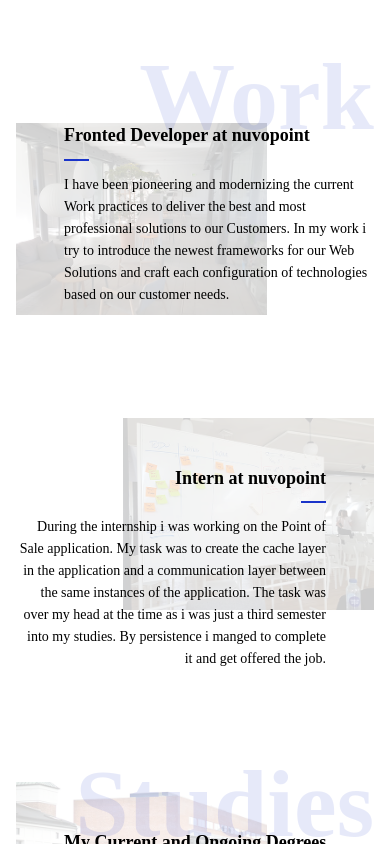
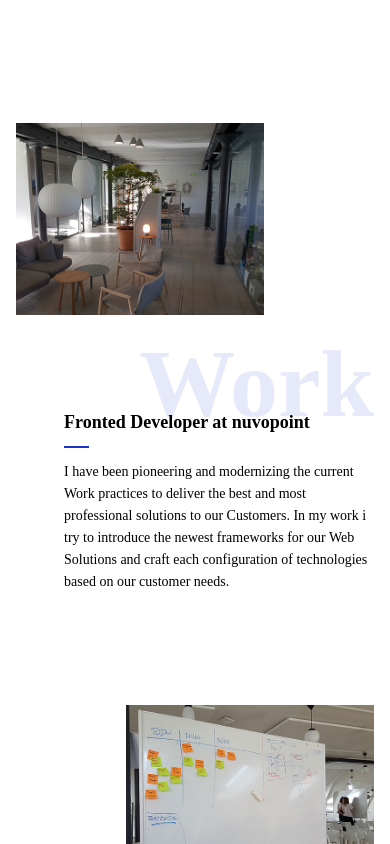
Before and after one commit to mickydeveloper/angular.io-portfolio, an Angular app: page /about in a window 390 px wide. Shown: the part 960-1804 px from the top of the page. Built offline with nearby package versions, Linux system fonts and the light colour scheme; a web font is replaced by a local one.

Commit message:
added different image view on mobile

```diff
--- a/src/app/pages/project-detail.component.html
+++ b/src/app/pages/project-detail.component.html
@@ -62,7 +62,7 @@
   </section>
   <section>
     <div class="row">
-      <div class="col-12 col-md-6 mt-5 mt-md-0 pr-5 text-right o-2">
+      <div class="col-12 col-md-6 pr-5 text-right o-2">
         <div data-aos="fade-up" data-aos-duration="600" data-aos-anchor-placement="top-center">
           <h3 class="decorator right">{{project.titleTwo}}
             <span [ngStyle]="{'background': project.primaryColor}"></span>
@@ -82,7 +82,7 @@
       <div class="col-12 col-md-6 pr-5">
         <div class="tile-image last" [ngStyle]="{'background-image': 'url(' + project.imageUrlThree + ')', 'background-size': 'cover', 'background-repeat': 'no-repeat' }"></div>
       </div>
-      <div data-aos="fade-up" data-aos-duration="600" data-aos-anchor-placement="top-bottom" class="col-12 col-md-6 pl-5 mt-5 mt-md-0 mt-6">
+      <div data-aos="fade-up" data-aos-duration="600" data-aos-anchor-placement="top-bottom" class="col-12 col-md-6 pl-5 mt-6">
         <div class="big-text">
           <h3 class="decorator">{{project.titleThree}}
             <span [ngStyle]="{'background': project.primaryColor}"></span>
--- a/src/assets/scss/tile-images.scss
+++ b/src/assets/scss/tile-images.scss
@@ -17,13 +17,11 @@
 
     @include respond-to(small-down){
         height: 12rem;
-        position: absolute;
         width: 50%;
-        z-index: -1;
-        opacity: 0.2;
+        margin-bottom: 6rem;
 
         &.right{
-            right: 0;
+           margin-left: auto;
         }
 
         &.big{
@@ -32,6 +30,6 @@
     }
 
     @include respond-to(extra-small){
-        width: 70%;
+        width: 80%;
     }
 }
```
